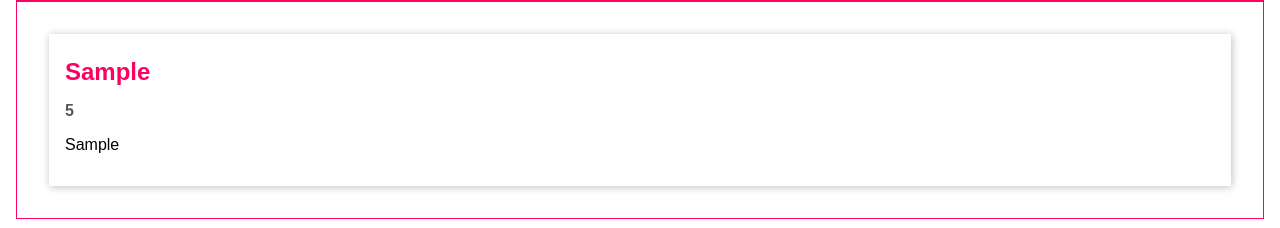
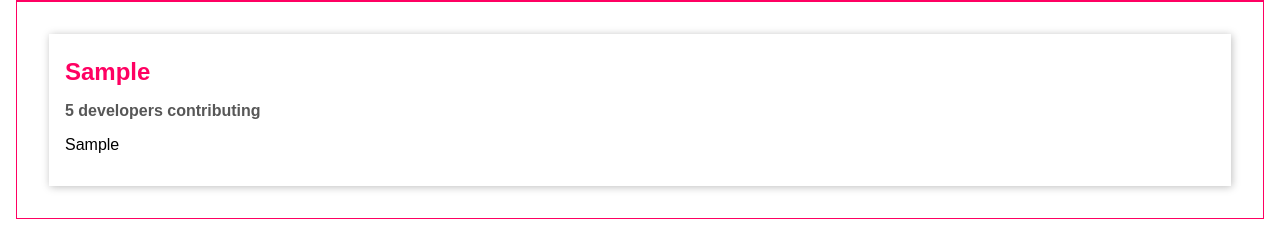
Before and after one commit to CaptainZippers/Dnd-Typescript-Project, a website with bundled scripts: page index.html in a window 1280 px wide. Both pictures are taken after typing "Sample", "Sample", "5" into the empty fields and a click on the button "ADD PROJECT". Shown: the part 390-618 px from the top of the page. Built offline with nearby package versions, Linux system fonts and the light colour scheme.

Commit message:
Adding details to developer count

```diff
--- a/index.html
+++ b/index.html
@@ -21,7 +21,7 @@
         </div>
         <div class="form-control">
           <label for="people">People</label>
-          <input type="number" id="people" step="1" min="2" max="10" />
+          <input type="number" id="people" step="1" max="10" />
         </div>
         <button type="submit">ADD PROJECT</button>
       </form>
--- a/src/app.ts
+++ b/src/app.ts
@@ -105,6 +105,11 @@
 // Project Item Class
 
 class ProjectItem extends UIComponent<HTMLUListElement, HTMLLIElement> {
+
+    get participantText()  {
+        return `developer${(this.project.people === 1 ? '' : 's')}`;
+    }
+
     constructor(hostId: string, private project: Project) {
         super('single-project', hostId, 'beforeend', project.id);
 
@@ -113,7 +118,7 @@
 
     renderContent() {
         this.element.querySelector('h2')!.textContent = this.project.title;
-        this.element.querySelector('h3')!.textContent = this.project.people.toString();
+        this.element.querySelector('h3')!.textContent = `${this.project.people.toString()} ${this.participantText} contributing`;
         this.element.querySelector('p')!.textContent = this.project.description;
     }
 }
@@ -183,7 +188,7 @@
         const peopleValidatable: Validatable = {
             value: enteredPeople,
             required: true,
-            min: 2
+            max: 10,
         }
 
         if ( !validate(titleValidatable) || !validate(descriptionValidatable) || !validate(peopleValidatable)) {
```
